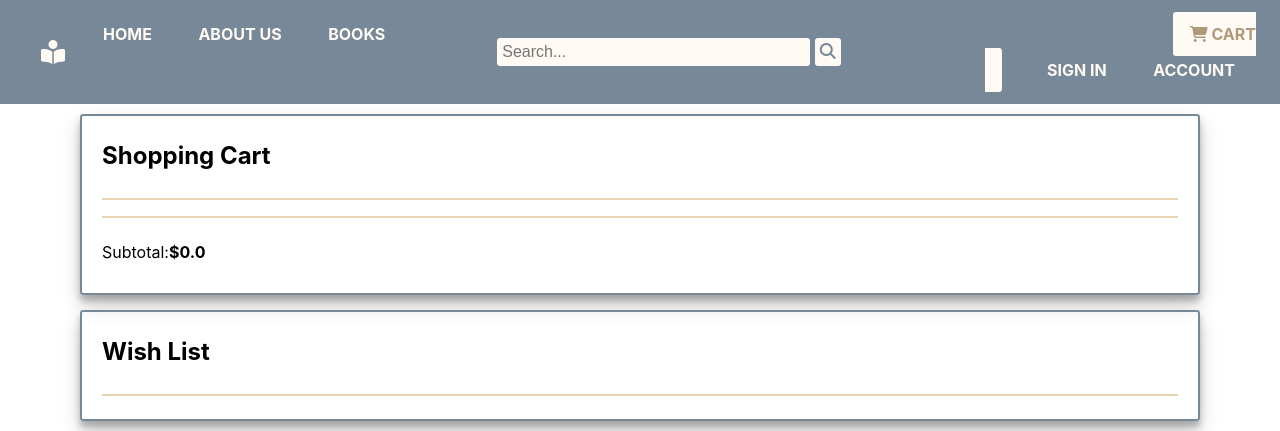
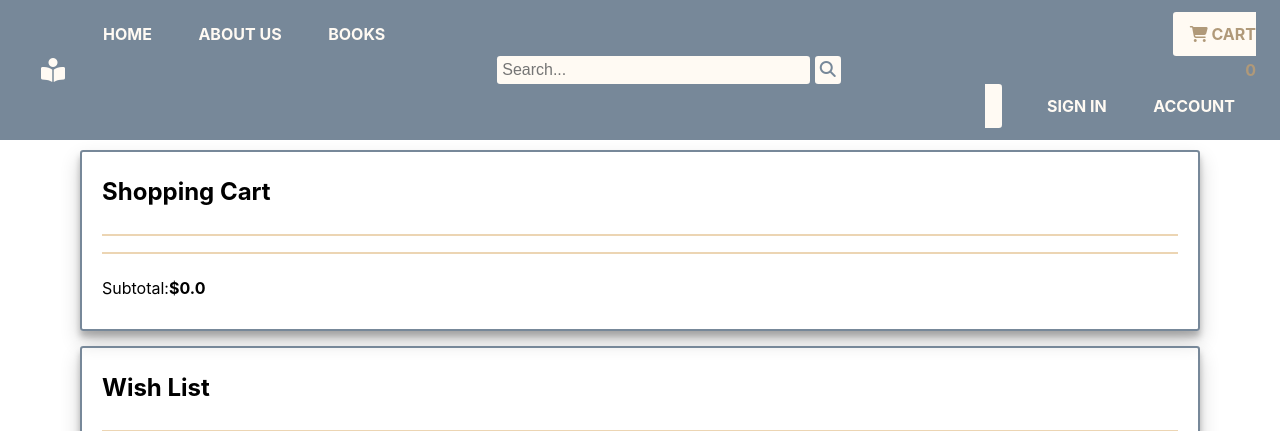
Before and after one commit to Gyu-Park/Book-Store-Website-Project, a Spring Boot app: page /cart in a window 1280 px wide. Shown: the top 431 px of the page. Run offline with Spring Boot 4, Linux system fonts and the light colour scheme; some of the project's set-up classes (security, data sources, template engines, error pages and the like) are left out, and stand-ins take their place; some libraries are stand-ins or nearby versions.

Commit message:
Add Cart Number thymeleaf statements

```diff
--- a/src/main/java/com/groupproject/boogle/model/ShoppingCart.java
+++ b/src/main/java/com/groupproject/boogle/model/ShoppingCart.java
@@ -77,7 +77,7 @@ public class ShoppingCart {
 	public int getTotalItemsNumber() {
 		int numberOfItems = 0;
 		for(CartItem item : this.items) {
-			numberOfItems =+ item.getQuantity();
+			numberOfItems += item.getQuantity();
 		}
 		return numberOfItems;
 	}
--- a/src/main/resources/templates/aboutUs.html
+++ b/src/main/resources/templates/aboutUs.html
@@ -53,8 +53,8 @@
                 <i class="fa fa-shopping-cart"></i> Cart
                 <div class="cart-num">
                   <p>
-                    <span th:if="${shoppingCart.getTotalItemsNumber == 0}"></span>
-                    <span th:unless="${shoppingCart.getItemsNumber == 0}"></span>
+                    <span th:if="${shoppingCart.getTotalItemsNumber == 0}">[[${shoppingCart.getTotalItemsNumber}]]</span>
+                    <span th:unless="${shoppingCart.getTotalItemsNumber == 0}">[[${shoppingCart.getTotalItemsNumber}]]</span>
                   </p>
                 </div>
               </a>
--- a/src/main/resources/templates/account.html
+++ b/src/main/resources/templates/account.html
@@ -57,8 +57,8 @@
                                 <i class="fa fa-shopping-cart"></i> Cart
                                 <div class="cart-num">
                                     <p>
-                                        <span th:if="${shoppingCart.getTotalItemsNumber == 0}"></span>
-                                        <span th:unless="${shoppingCart.getItemsNumber == 0}"></span>
+                                        <span th:if="${shoppingCart.getTotalItemsNumber == 0}">[[${shoppingCart.getTotalItemsNumber}]]</span>
+                                        <span th:unless="${shoppingCart.getTotalItemsNumber == 0}">[[${shoppingCart.getTotalItemsNumber}]]</span>
                                     </p>
                                 </div>
                             </a>
--- a/src/main/resources/templates/books.html
+++ b/src/main/resources/templates/books.html
@@ -56,8 +56,8 @@
                 <i class="fa fa-shopping-cart"></i> Cart
                 <div class="cart-num">
                   <p>
-                    <span th:if="${shoppingCart.getTotalItemsNumber == 0}"></span>
-                    <span th:unless="${shoppingCart.getItemsNumber == 0}"></span>
+                    <span th:if="${shoppingCart.getTotalItemsNumber == 0}">[[${shoppingCart.getTotalItemsNumber}]]</span>
+                    <span th:unless="${shoppingCart.getTotalItemsNumber == 0}">[[${shoppingCart.getTotalItemsNumber}]]</span>
                   </p>
                 </div>
               </a>
--- a/src/main/resources/templates/cart.html
+++ b/src/main/resources/templates/cart.html
@@ -57,8 +57,8 @@
                                 <i class="fa fa-shopping-cart"></i> Cart
                                 <div class="cart-num">
                                     <p>
-                                        <span th:if="${shoppingCart.getTotalItemsNumber == 0}"></span>
-                                        <span th:unless="${shoppingCart.getItemsNumber == 0}"></span>
+                                        <span th:if="${shoppingCart.getTotalItemsNumber == 0}">[[${shoppingCart.getTotalItemsNumber}]]</span>
+                                        <span th:unless="${shoppingCart.getTotalItemsNumber == 0}">[[${shoppingCart.getTotalItemsNumber}]]</span>
                                     </p>
                                 </div>
                             </a>
--- a/src/main/resources/templates/checkout.html
+++ b/src/main/resources/templates/checkout.html
@@ -57,8 +57,8 @@
                                 <i class="fa fa-shopping-cart"></i> Cart
                                 <div class="cart-num">
                                     <p>
-                                        <span th:if="${shoppingCart.getTotalItemsNumber == 0}"></span>
-                                        <span th:unless="${shoppingCart.getItemsNumber == 0}"></span>
+                                        <span th:if="${shoppingCart.getTotalItemsNumber == 0}">[[${shoppingCart.getTotalItemsNumber}]]</span>
+                                        <span th:unless="${shoppingCart.getTotalItemsNumber == 0}">[[${shoppingCart.getTotalItemsNumber}]]</span>
                                     </p>
                                 </div>
                             </a>
--- a/src/main/resources/templates/home.html
+++ b/src/main/resources/templates/home.html
@@ -52,8 +52,8 @@
                 <i class="fa fa-shopping-cart"></i> Cart
                 <div class="cart-num">
                   <p>
-                    <span th:if="${shoppingCart.getTotalItemsNumber == 0}"></span>
-                    <span th:unless="${shoppingCart.getItemsNumber == 0}"></span>
+                    <span th:if="${shoppingCart.getTotalItemsNumber == 0}">[[${shoppingCart.getTotalItemsNumber}]]</span>
+                    <span th:unless="${shoppingCart.getTotalItemsNumber == 0}">[[${shoppingCart.getTotalItemsNumber}]]</span>
                   </p>
                 </div>
               </a>
--- a/src/main/resources/templates/login.html
+++ b/src/main/resources/templates/login.html
@@ -59,8 +59,8 @@
                                 <i class="fa fa-shopping-cart"></i> Cart
                                 <div class="cart-num">
                                     <p>
-                                        <span th:if="${shoppingCart.getTotalItemsNumber == 0}"></span>
-                                        <span th:unless="${shoppingCart.getItemsNumber == 0}"></span>
+                                        <span th:if="${shoppingCart.getTotalItemsNumber == 0}">[[${shoppingCart.getTotalItemsNumber}]]</span>
+                                        <span th:unless="${shoppingCart.getTotalItemsNumber == 0}">[[${shoppingCart.getTotalItemsNumber}]]</span>
                                     </p>
                                 </div>
                             </a>
--- a/src/main/resources/templates/nav.html
+++ b/src/main/resources/templates/nav.html
@@ -50,8 +50,8 @@
                 <i class="fa fa-shopping-cart"></i> Cart
                 <div class="cart-num">
                   <p>
-                    <span th:if="${shoppingCart.getTotalItemsNumber == 0}"></span>
-                    <span th:unless="${shoppingCart.getItemsNumber == 0}"></span>
+                    <span th:if="${shoppingCart.getTotalItemsNumber == 0}">[[${shoppingCart.getTotalItemsNumber}]]</span>
+                    <span th:unless="${shoppingCart.getTotalItemsNumber == 0}">[[${shoppingCart.getTotalItemsNumber}]]</span>
                   </p>
                 </div>
               </a>
--- a/src/main/resources/templates/product.html
+++ b/src/main/resources/templates/product.html
@@ -57,8 +57,8 @@
                 <i class="fa fa-shopping-cart"></i> Cart
                 <div class="cart-num">
                   <p>
-                    <span th:if="${shoppingCart.getTotalItemsNumber == 0}"></span>
-                    <span th:unless="${shoppingCart.getItemsNumber == 0}"></span>
+                    <span th:if="${shoppingCart.getTotalItemsNumber == 0}">[[${shoppingCart.getTotalItemsNumber}]]</span>
+                    <span th:unless="${shoppingCart.getTotalItemsNumber == 0}">[[${shoppingCart.getTotalItemsNumber}]]</span>
                   </p>
                 </div>
               </a>
--- a/src/main/resources/templates/searchResults.html
+++ b/src/main/resources/templates/searchResults.html
@@ -55,8 +55,8 @@
                 <i class="fa fa-shopping-cart"></i> Cart
                 <div class="cart-num">
                   <p>
-                    <span th:if="${shoppingCart.getTotalItemsNumber == 0}"></span>
-                    <span th:unless="${shoppingCart.getItemsNumber == 0}"></span>
+                    <span th:if="${shoppingCart.getTotalItemsNumber == 0}">[[${shoppingCart.getTotalItemsNumber}]]</span>
+                    <span th:unless="${shoppingCart.getTotalItemsNumber == 0}">[[${shoppingCart.getTotalItemsNumber}]]</span>
                   </p>
                 </div>
               </a>
```
